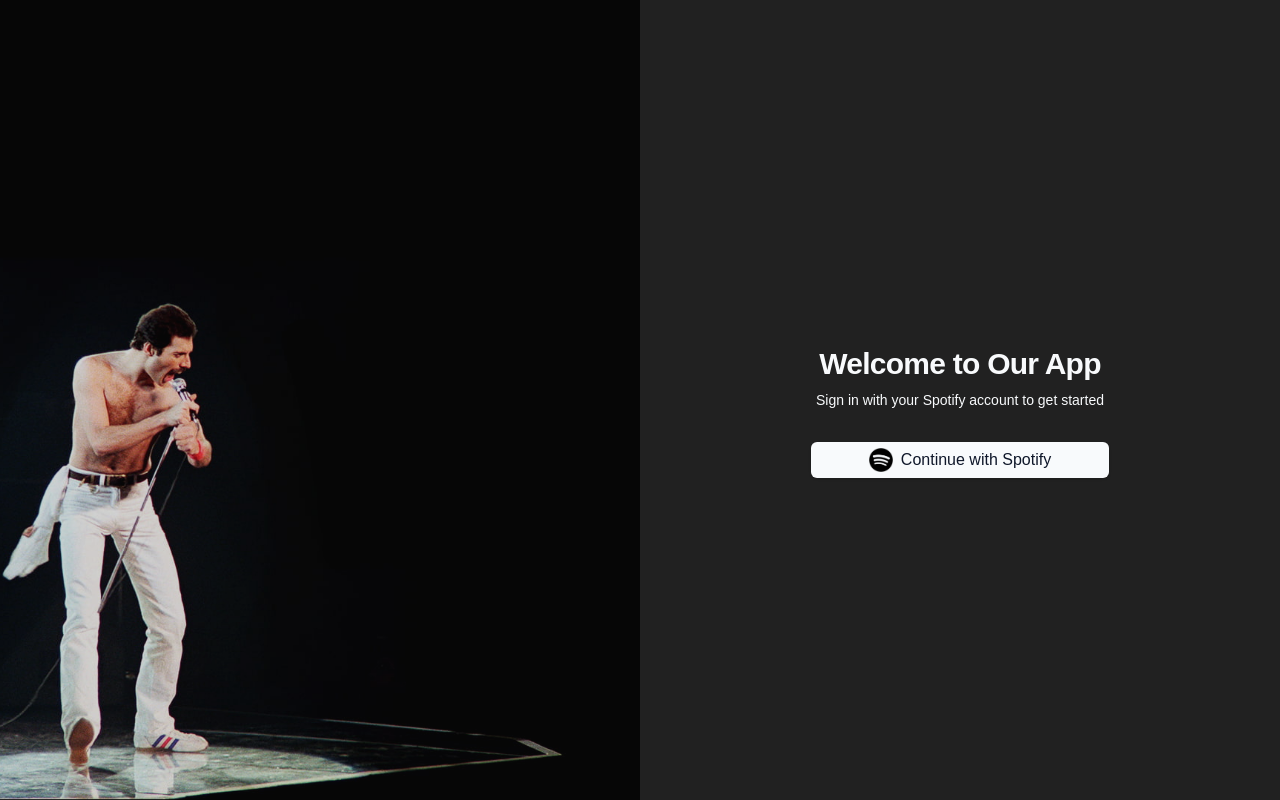
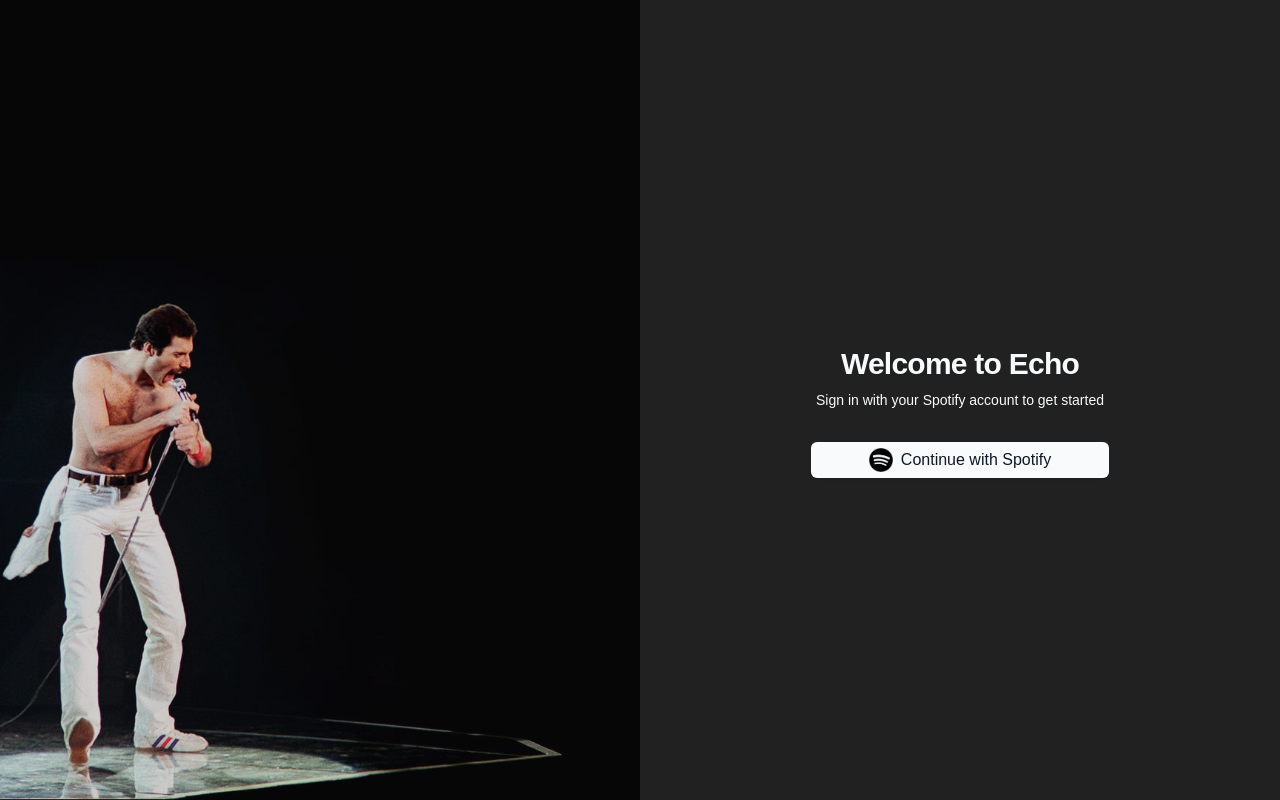
Before and after one commit to DevanceJ/echo, a Next.js app: page / in a window 1280 px wide. Built offline with nearby package versions, Linux system fonts and the light colour scheme.

Commit message:
adds readme

```diff
--- a/app/page.tsx
+++ b/app/page.tsx
@@ -4,7 +4,7 @@
 
 export default function AuthPage() {
   return (
-    <div className="flex min-h-screen">
+    <div className="fixed inset-0 flex overflow-hidden lg:overflow-auto">
       <div className="hidden w-1/2 lg:block">
         <Image
           src="/images/auth.jpg"
@@ -14,11 +14,11 @@
           className="object-cover w-full h-full opacity-80"
         />
       </div>
-      <div className="flex flex-col items-center justify-center w-full p-8 lg:w-1/2">
+      <div className="flex flex-col items-center justify-center w-full p-8 lg:w-1/2 overflow-y-auto">
         <div className="w-full max-w-md space-y-8">
           <div className="text-center">
             <h2 className="mt-6 text-3xl font-bold tracking-tight">
-              Welcome to Our App
+              Welcome to Echo
             </h2>
             <p className="mt-2 text-sm">
               Sign in with your Spotify account to get started
```
Also changed, not shown: 1 other file (tests, documents, lock files or other folders).
